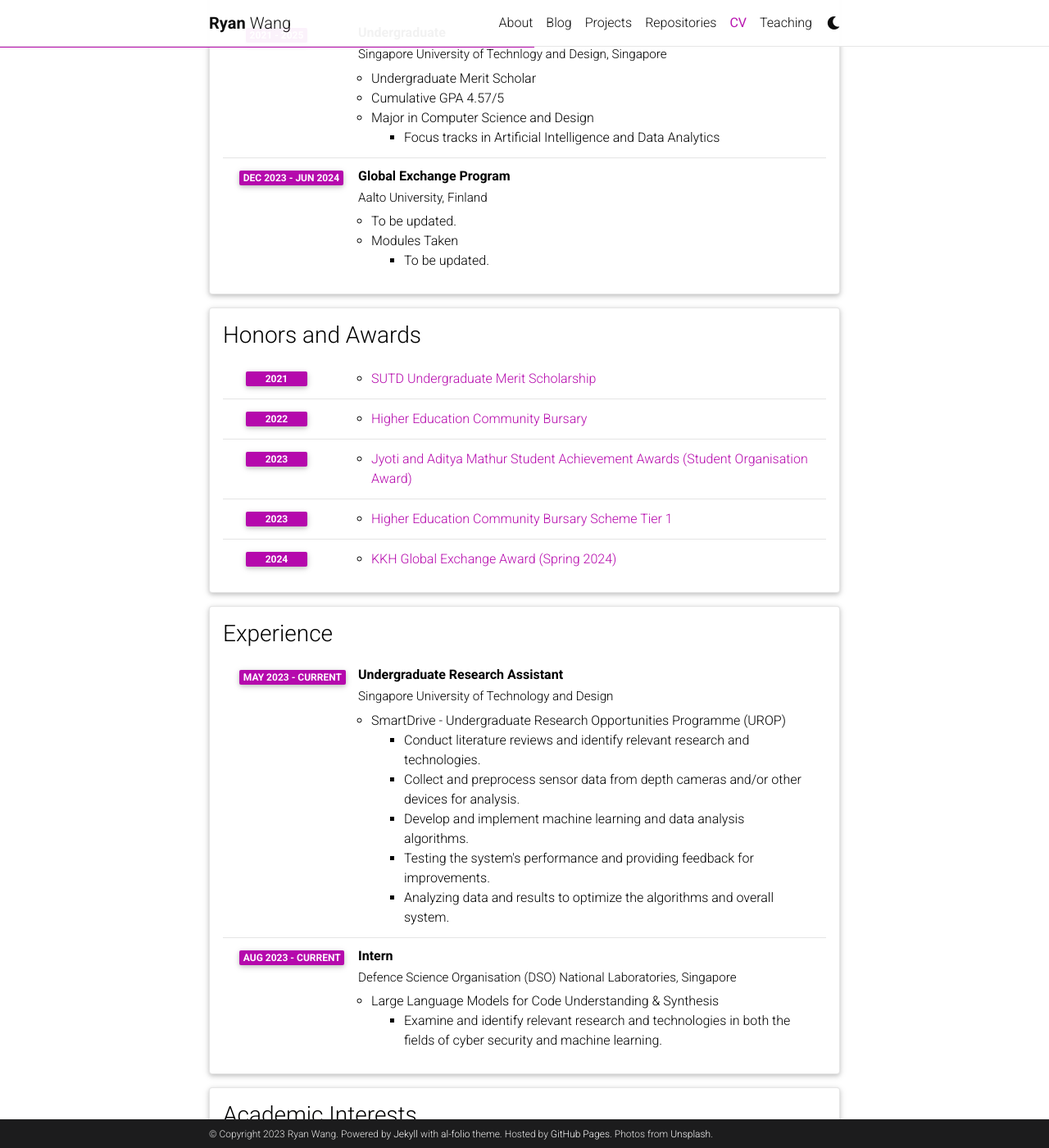
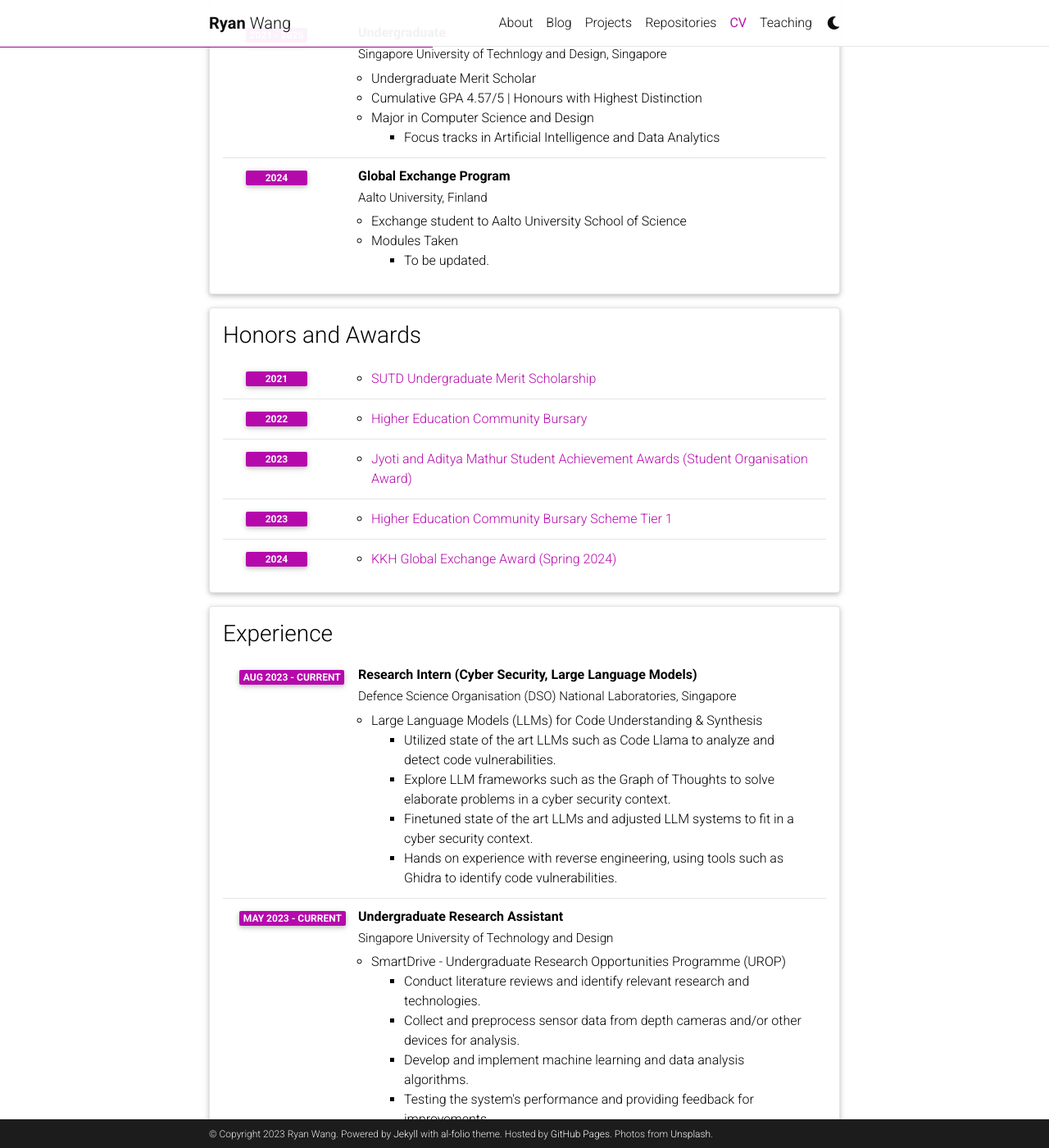
Before and after one commit to SausageMuffins/SausageMuffins.github.io, a Jekyll site: the page built from _pages/cv.md, in a window 1280 px wide and 1400 px high, scrolled down 437 px. Shown: the whole window at 82% size. Built offline with Jekyll 4.4.1, drawn with Linux system fonts in a browser that asks for light colours; comment, search, counter and statistics services are not loaded; a style sheet for code colours, icons or effects is not loaded; some of the changed text lies outside the part shown.

Commit message:
Update CV

```diff
--- a/_data/cv.yml
+++ b/_data/cv.yml
@@ -2,7 +2,7 @@
   type: map
   contents:
     - name: Full Name
-      value: Wang Jun Long Ryan
+      value: Ryan Wang Jun Long
     - name: Date of Birth
       value: 6th July 2000
     - name: Languages
@@ -16,16 +16,16 @@
       year: 2021 - 2025
       description:
         - Undergraduate Merit Scholar
-        - Cumulative GPA 4.57/5
+        - Cumulative GPA 4.57/5 | Honours with Highest Distinction
         - title: Major in Computer Science and Design
           contents:
             - Focus tracks in Artificial Intelligence and Data Analytics
 
     - title: Global Exchange Program
       institution: Aalto University, Finland
-      year: Dec 2023 - Jun 2024
+      year: 2024
       description:
-        - To be updated.
+        - Exchange student to Aalto University School of Science
         - title: Modules Taken
           contents:
             - To be updated.
@@ -62,6 +62,17 @@
 - title: Experience
   type: time_table
   contents:
+    - title: Research Intern (Cyber Security, Large Language Models)
+      institution: Defence Science Organisation (DSO) National Laboratories, Singapore
+      year: Aug 2023 - Current
+      description:
+        - title: Large Language Models (LLMs) for Code Understanding & Synthesis
+          contents:
+            - Utilized state of the art LLMs such as Code Llama to analyze and detect code vulnerabilities.
+            - Explore LLM frameworks such as the Graph of Thoughts to solve elaborate problems in a cyber security context.
+            - Finetuned state of the art LLMs and adjusted LLM systems to fit in a cyber security context.
+            - Hands on experience with reverse engineering, using tools such as Ghidra to identify code vulnerabilities.
+
     - title: Undergraduate Research Assistant
       institution: Singapore University of Technology and Design
       year: May 2023 - Current
@@ -73,14 +84,6 @@
             - Develop and implement machine learning and data analysis algorithms.
             - Testing the system's performance and providing feedback for improvements.
             - Analyzing data and results to optimize the algorithms and overall system.
-
-    - title: Intern
-      institution: Defence Science Organisation (DSO) National Laboratories, Singapore
-      year: Aug 2023 - Current
-      description:
-        - title: Large Language Models for Code Understanding & Synthesis
-          contents:
-            - Examine and identify relevant research and technologies in both the fields of cyber security and machine learning.
 
     # - title: Visiting Professor
     #   institution: California Institute of Technology, Pasadena, California, US
@@ -113,6 +116,7 @@
   type: nested_list
   contents:
     - title: Machine Learning
+    - title: Artificial Intelligence
     - title: Data Science
 
 
```
